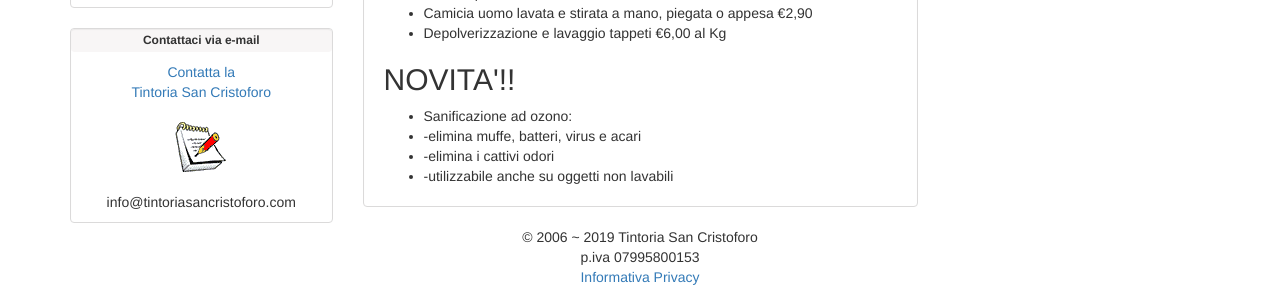
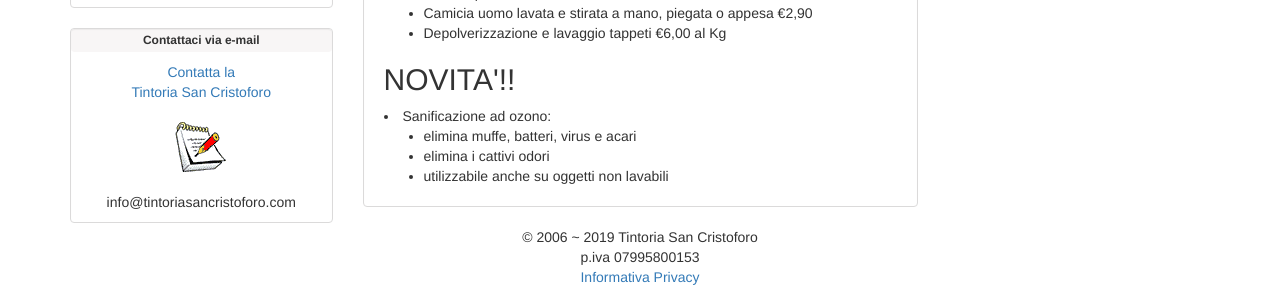
Before and after one commit to TintoriaSanCristoforo/TintoriaSanCristoforo.github.io, a Jekyll site: the page built from index.html, in a window 1280 px wide. Shown: the part 689-983 px from the top of the page. Built offline with Jekyll 4.4.1, drawn with Linux system fonts in a browser that asks for light colours.

```diff
--- a/index.html
+++ b/index.html
@@ -36,9 +36,9 @@ layout: default
 
 
     <h2>NOVITA'!!</h2>
+    <li>Sanificazione ad ozono:</li>
     <ul>
-        <li>Sanificazione ad ozono:</li>
-        <li>-elimina muffe, batteri, virus e acari</li>
-        <li>-elimina i cattivi odori</li>
-        <li>-utilizzabile anche su oggetti non lavabili</li>
+        <li>elimina muffe, batteri, virus e acari</li>
+        <li>elimina i cattivi odori</li>
+        <li>utilizzabile anche su oggetti non lavabili</li>
 </div>
```
